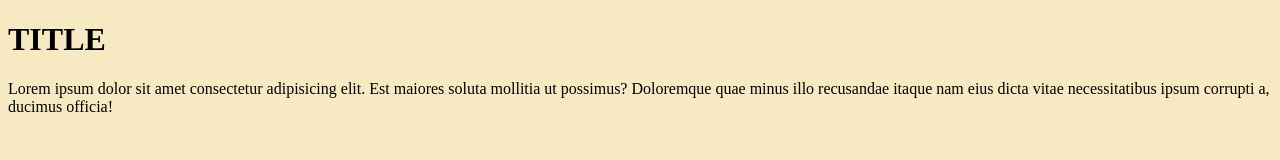
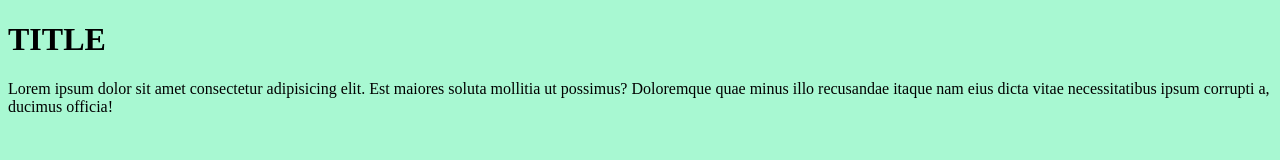
Before and after one commit to ijpyt/example, a plain HTML site: page index.html in a window 1280 px wide. Drawn offline with Linux system fonts and the light colour scheme.

Commit message:
Changes background color to #a8f8d2

```diff
--- a/css/style.css
+++ b/css/style.css
@@ -1,3 +1,3 @@
 body {
-    background-color: #f7e9c1;
+    background-color: #a8f8d2;
 }
```
